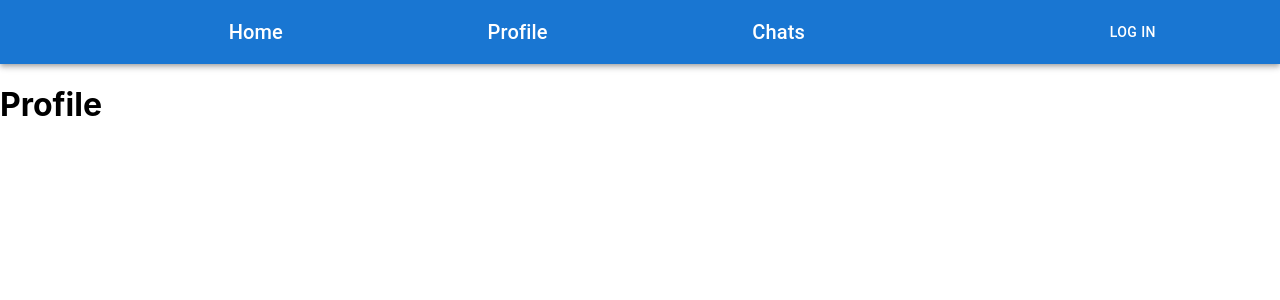
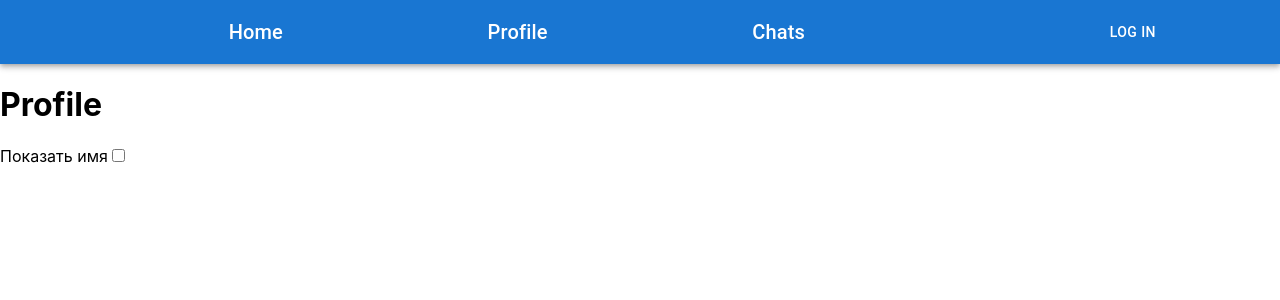
Before and after one commit to Nikitoskaluv/React_Kosatreva_Anastasiya, a React (Create React App) app in the folder homeworks_react/: page /profile in a window 1280 px wide. Shown: the top 300 px of the page. Built offline with nearby package versions, Linux system fonts and the light colour scheme.

Commit message:
Homework_5

```diff
--- a/homeworks_react/package.json
+++ b/homeworks_react/package.json
@@ -17,9 +17,11 @@
     "nanoid": "^3.1.30",
     "react": "^17.0.2",
     "react-dom": "^17.0.2",
+    "react-redux": "^7.2.6",
     "react-router-dom": "^5.3.0",
     "react-scripts": "4.0.3",
     "react-spinners": "^0.11.0",
+    "redux": "^4.1.2",
     "web-vitals": "^1.1.2"
   },
   "scripts": {
--- a/homeworks_react/src/App.js
+++ b/homeworks_react/src/App.js
@@ -4,7 +4,7 @@ import Layout from './components/Layout';
 import Chats from './routes/Chats/Chats';
 import Home from './routes/Home/Home';
 import NotFound from './routes/NotFound/NotFound';
-import Profile from './routes/Profile/Profile';
+import { Profile } from './routes/Profile/Profile';
 
 
 import { Switch } from 'react-router-dom';
@@ -14,7 +14,6 @@ import { Route } from 'react-router-dom';
 
 
 const App = () => {
-
 
   return (
     <Layout>
--- a/homeworks_react/src/index.js
+++ b/homeworks_react/src/index.js
@@ -1,11 +1,13 @@
 import React from 'react';
 import ReactDOM from 'react-dom';
 import { BrowserRouter } from 'react-router-dom';
+import { Provider } from 'react-redux';
 import './index.css';
 import App from './App';
 import reportWebVitals from './reportWebVitals';
 import { ThemeProvider } from '@material-ui/core';
 import { createTheme } from '@material-ui/core';
+import { store } from './store';
 
 
 const theme = createTheme({
@@ -19,12 +21,13 @@ const theme = createTheme({
   }
 })
 
+ReactDOM.render(
 
-
-ReactDOM.render(
   <BrowserRouter>
     <ThemeProvider theme={theme}>
-      <App />
+      <Provider store={store}>
+        <App />
+      </Provider>
     </ThemeProvider>
   </BrowserRouter>
   ,
--- a/homeworks_react/src/routes/Profile/Profile.js
+++ b/homeworks_react/src/routes/Profile/Profile.js
@@ -1,12 +1,28 @@
 import React from "react";
+import { useSelector, useDispatch } from 'react-redux'
+import { IS_SHOW_NAME } from "../../store/profile/actions";
 
 
-const Profile = () => {
+export const Profile = () => {
+    const isShowName = useSelector(state => state.isShowName);
+    const dispatch = useDispatch();
+
+    const onChangeCheckbox = () => {
+        dispatch({
+            type: IS_SHOW_NAME
+        });
+    }
 
     return (
         <div>
             <h1>Profile</h1>
+            <label>Показать имя
+                <input
+                    type="checkbox"
+                    checked={isShowName}
+                    onChange={onChangeCheckbox}
+                />
+            </label>
         </div>)
 
 }
-export default Profile;
--- /dev/null
+++ b/homeworks_react/src/store/index.js
@@ -0,0 +1,8 @@
+import { createStore } from 'redux'
+import { profileReducer } from './profile/reducer';
+
+export const store = createStore(
+    profileReducer,
+    window.__REDUX_DEVTOOLS_EXTENSION__ &&
+    window.__REDUX_DEVTOOLS_EXTENSION__()
+);
--- /dev/null
+++ b/homeworks_react/src/store/profile/actions.js
@@ -0,0 +1,2 @@
+
+export const IS_SHOW_NAME = 'IS_SHOW_NAME'
--- /dev/null
+++ b/homeworks_react/src/store/profile/reducer.js
@@ -0,0 +1,17 @@
+import { IS_SHOW_NAME } from "./actions";
+const initialState = {
+    name: '*',
+    isShowName: false
+};
+
+export const profileReducer = (state = initialState, action) => {
+    switch (action.type) {
+        case IS_SHOW_NAME:
+            return {
+                ...state,
+                isShowName: !state.isShowName
+            }
+        default:
+            return state;
+    }
+}
```
Also changed, not shown: homeworks_react/src/components/Form.js (deleted), 1 other file (tests, documents, lock files or other folders).
